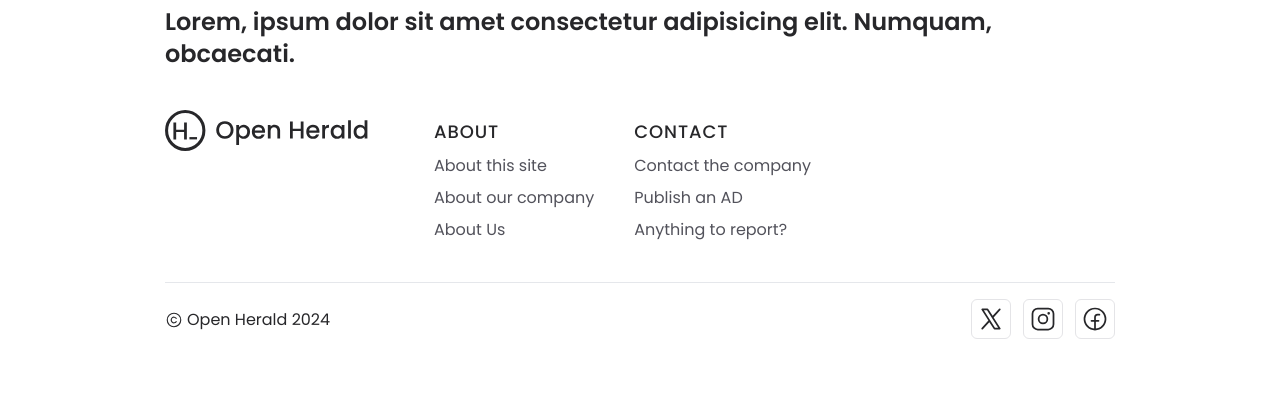
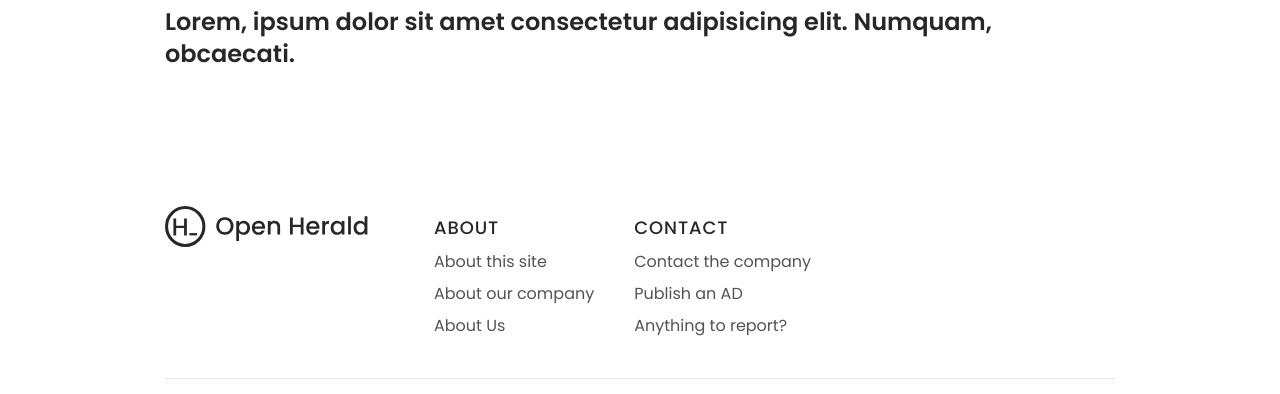
Before and after one commit to pavece/OpenHerald, a Next.js app: page / in a window 1280 px wide. Shown: the part 536-930 px from the top of the page. Built offline with nearby package versions, Linux system fonts and the light colour scheme.

Commit message:
Add favicon

```diff
--- a/src/components/ui/layout/footer.tsx
+++ b/src/components/ui/layout/footer.tsx
@@ -5,7 +5,7 @@ import Link from 'next/link';
 
 export const Footer = () => {
 	return (
-		<footer className='flex justify-center px-4 py-10'>
+		<footer className='flex justify-center px-4 py-10 mt-24'>
 			<div className='max-w-[950px] w-full flex justify-start flex-col'>
 				<div className='flex flex-col md:flex-row gap-8 md:gap-16 items-start'>
 					<Image src={'/images/logo.svg'} alt='Open herald logo' width={600} height={250} className='w-[205px]' />
```
Also changed, not shown: public/images/logo-simple.svg (added), 1 other file (tests, documents, lock files or other folders).
